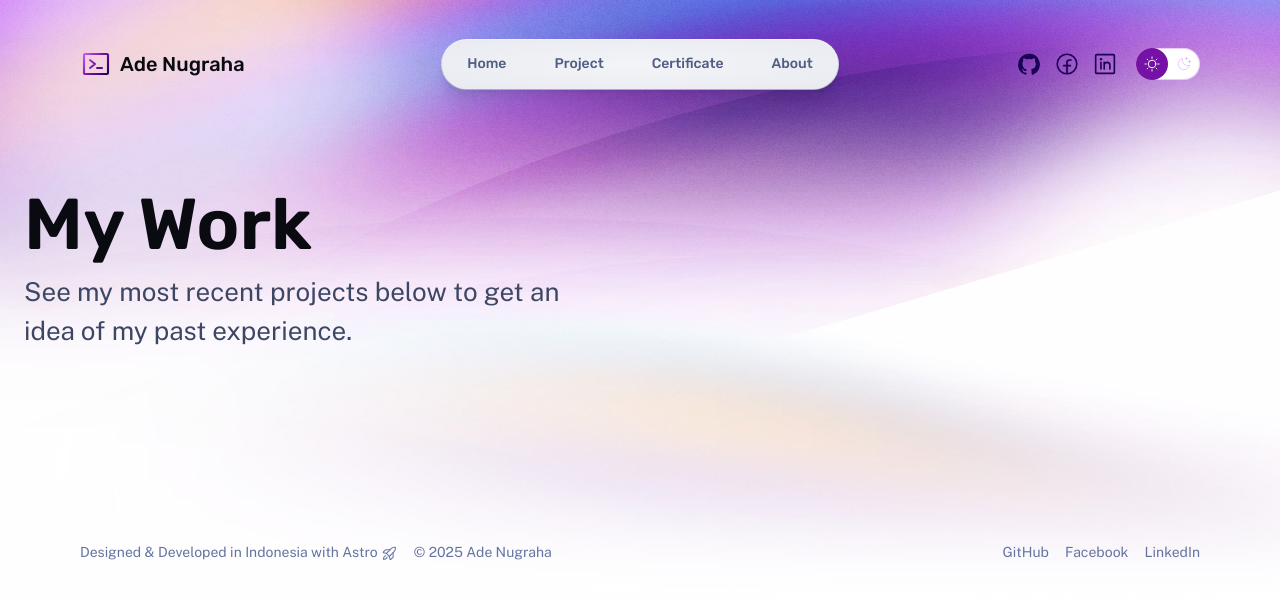
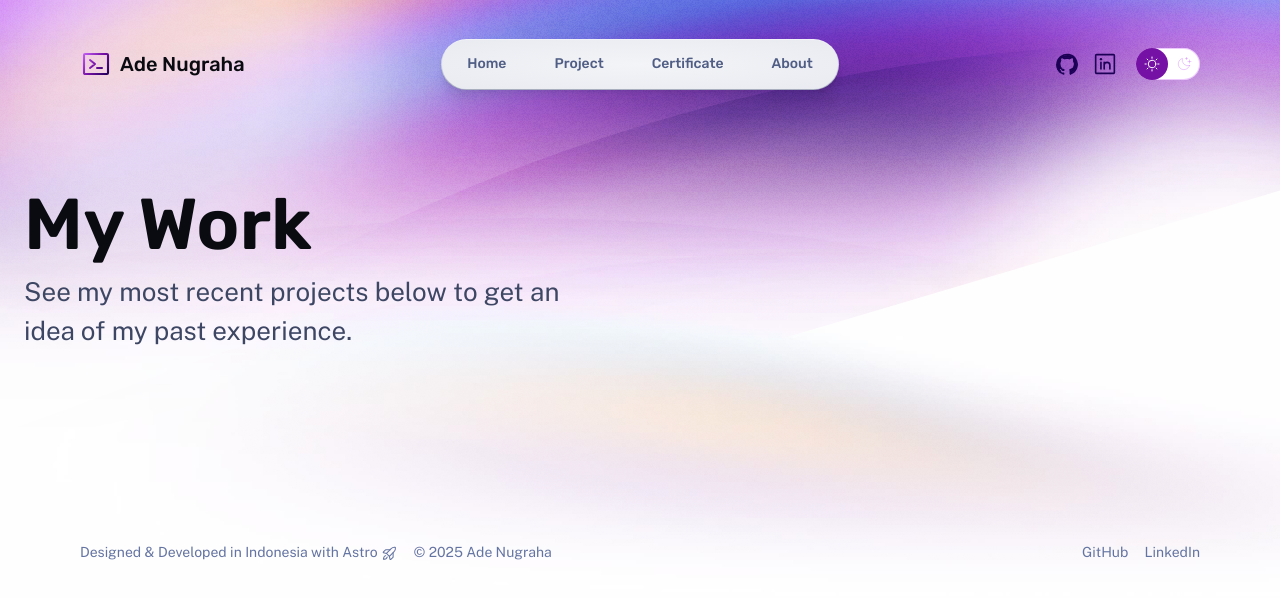
Before and after one commit to ade-nugraha306/my-protofolio, an Astro site in the folder portofolio/: page /work in a window 1280 px wide. Built offline with nearby package versions, Linux system fonts and the light colour scheme; Astro itself is replaced by a stand-in of ours.

Commit message:
remove facebook link

```diff
--- a/portofolio/src/components/Footer.astro
+++ b/portofolio/src/components/Footer.astro
@@ -13,7 +13,6 @@ const currentYear = new Date().getFullYear();
 	</div>
 	<p class="socials">
 		<a href="https://github.com/ade-nugraha306"> GitHub</a>
-		<a href="https://www.facebook.com/eds.gaming.2005/">Facebook</a>
 		<a href="https://www.linkedin.com/in/ade-nugraha-85aa25351/">LinkedIn</a>
 	</p>
 </footer>
--- a/portofolio/src/components/Nav.astro
+++ b/portofolio/src/components/Nav.astro
@@ -14,7 +14,6 @@ const textLinks: { label: string; href: string }[] = [
 /** Icon links to social media — edit these with links to your profiles! */
 const iconLinks: { label: string; href: string; icon: keyof typeof iconPaths }[] = [
 	{ label: 'GitHub', href: 'https://github.com/ade-nugraha306', icon: 'github-logo' },
-	{ label: 'Facebook', href: 'https://www.facebook.com/eds.gaming.2005/', icon: 'facebook-logo' },
 	{ label: 'LinkedIn', href: 'https://www.linkedin.com/in/ade-nugraha-85aa25351/', icon: 'linkedin-logo' },
 ];
 
```
